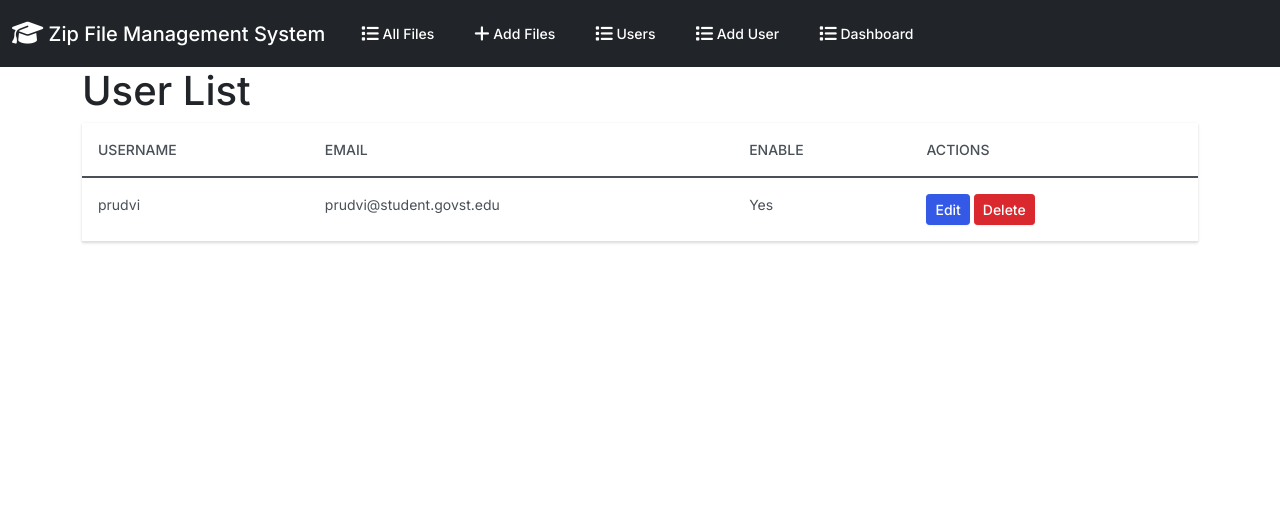
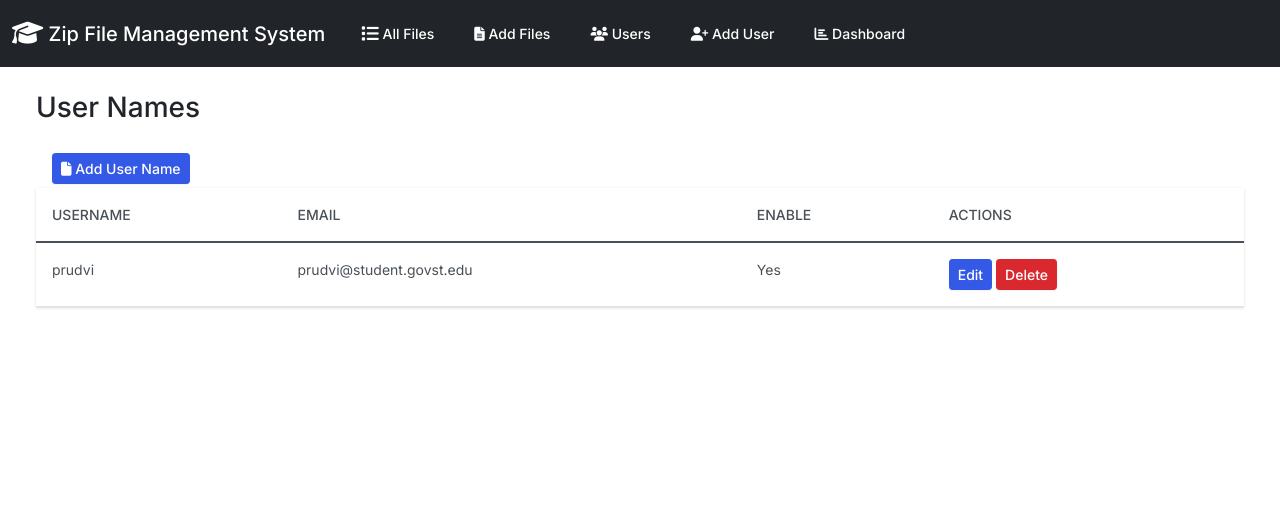
Before and after one commit to prudvi-m/thesis, a Django app: page /user_list/ in a window 1280 px wide. Shown: the top 508 px of the page. Run offline with Django 4.2, Linux system fonts and the light colour scheme; data comes from the database, SQL or seed files in the repository; both versions use the stored data as it was after the commit; some libraries are stand-ins or nearby versions.

Commit message:
improved ui & icons

```diff
--- a/zipfiles/templates/zipfiles/base.html
+++ b/zipfiles/templates/zipfiles/base.html
@@ -38,6 +38,10 @@
         animation: spin 1s linear infinite;
       }
 
+      body, table {
+        font-size: 14px;
+      }
+
       @keyframes spin {
         0% { transform: rotate(0deg); }
         100% { transform: rotate(360deg); }
@@ -73,23 +77,23 @@
               </li>
               <li class="nav-item">
                 <a class="nav-link" href="{% url 'add' %}">
-                  <i class="fa-solid fa-plus fa-lg"></i> Add Files
+                  <i class="fas fa-file-alt"></i> Add Files
                 </a>
               </li>
               <li class="nav-item">
                 <a class="nav-link" href="{% url 'user_list' %}">
-                  <i class="fa-solid fa-list fa-lg"></i> Users
+                  <i class="fas fa-users"></i> Users
                 </a>
               </li>
               <li class="nav-item">
                 <a class="nav-link" href="{% url 'user_create' %}">
-                  <i class="fa-solid fa-list fa-lg"></i> Add User
+                  <i class="fas fa-user-plus"></i> Add User
                 </a>
               </li>
 
               <li class="nav-item">
                 <a class="nav-link" href="{% url 'dashboard' %}">
-                  <i class="fa-solid fa-list fa-lg"></i> Dashboard
+                  <i class="fas fa-chart-bar"></i> Dashboard
                 </a>
               </li>
 
--- a/zipfiles/templates/zipfiles/user_list.html
+++ b/zipfiles/templates/zipfiles/user_list.html
@@ -1,10 +1,18 @@
 {% extends "zipfiles/base.html" %}
 
 {% block body %}
-  <div class="container">
-    <h1>User List</h1>
-    <table class="table">
-      <thead>
+
+<h3 class="m-4">User Names</h3>
+
+
+<div class="row">
+  <div class="col-12">
+    <div class="ms-4 me-4 mb-4">
+      <a class="btn btn-primary btn-sm mx-3 my-1" href="{% url 'user_create' %}">
+        <i class="fas fa-file"></i> Add User Name
+      </a>
+      <table class="table table-hover">
+        <thead class="thead-dark">
           <tr>
             <th>Username</th>
             <th>Email</th>
@@ -34,4 +42,7 @@
         </tbody>
       </table>
   </div>
+</div>
+</div>
+
 {% endblock %}
```
Also changed, not shown: result_file.txt (+18 -0 lines), zipfiles/templates/zipfiles/index.html (+4 -5 lines), db.sqlite3. Lines whose indentation alone changed are shown as unchanged.
